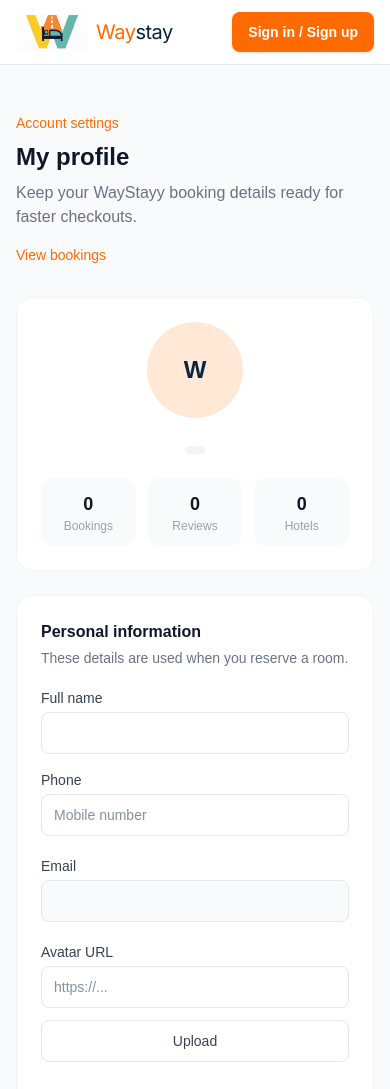
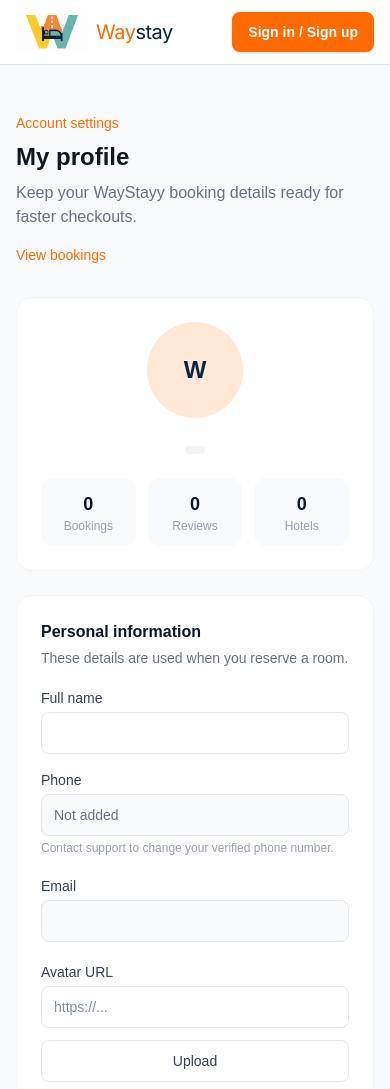
Before and after one commit to abhineshmishra27/WaystayWebapp, a Next.js app: page /dashboard/profile in a window 390 px wide. Shown: the top 1089 px of the page. Built offline with nearby package versions, Linux system fonts and the light colour scheme; no server answers.

Commit message:
Protect-verified-phone-numbers-in-customer-profiles

```diff
--- a/src/app/(customer)/dashboard/profile/page.tsx
+++ b/src/app/(customer)/dashboard/profile/page.tsx
@@ -20,13 +20,12 @@ interface ProfileUser {
   }
 }
 
-type FieldErrors = Partial<Record<'name' | 'phone' | 'avatarUrl', string[]>>
+type FieldErrors = Partial<Record<'name' | 'avatarUrl', string[]>>
 
 export default function ProfilePage() {
   const { update } = useSession()
   const [user, setUser] = useState<ProfileUser | null>(null)
   const [name, setName] = useState('')
-  const [phone, setPhone] = useState('')
   const [avatarUrl, setAvatarUrl] = useState('')
   const [fieldErrors, setFieldErrors] = useState<FieldErrors>({})
   const [loading, setLoading] = useState(true)
@@ -43,7 +42,6 @@ export default function ProfilePage() {
       .then((profile) => {
         setUser(profile)
         setName(profile.name)
-        setPhone(profile.phone || '')
         setAvatarUrl(profile.avatarUrl || '')
       })
       .catch((error) => toast.error(error.message))
@@ -95,7 +93,7 @@ export default function ProfilePage() {
       const res = await fetch('/api/profile', {
         method: 'PATCH',
         headers: { 'Content-Type': 'application/json' },
-        body: JSON.stringify({ name, phone, avatarUrl }),
+        body: JSON.stringify({ name, avatarUrl }),
       })
       const data = await res.json()
       if (!res.ok) {
@@ -190,12 +188,11 @@ export default function ProfilePage() {
               <div>
                 <label className="block text-sm font-medium text-gray-700 mb-1">Phone</label>
                 <input
-                  value={phone}
-                  onChange={(event) => setPhone(event.target.value)}
-                  className="w-full border border-gray-200 rounded-lg px-3 py-2.5 text-sm focus:outline-none focus:ring-2 focus:ring-indigo-500"
-                  placeholder="Mobile number"
+                  value={user?.phone || 'Not added'}
+                  disabled
+                  className="w-full border border-gray-200 rounded-lg px-3 py-2.5 text-sm bg-gray-50 text-gray-500"
                 />
-                {fieldErrors.phone && <p className="text-red-500 text-xs mt-1">{fieldErrors.phone[0]}</p>}
+                <p className="text-xs text-gray-400 mt-1">Contact support to change your verified phone number.</p>
               </div>
             </div>
 
--- a/src/app/api/profile/route.ts
+++ b/src/app/api/profile/route.ts
@@ -7,7 +7,6 @@ import { PERMISSIONS } from '@/lib/rbac'
 
 const profileSchema = z.object({
   name: z.string().trim().min(2, 'Name must be at least 2 characters').max(80, 'Name is too long'),
-  phone: z.string().trim().min(10, 'Phone must be at least 10 digits').max(20, 'Phone is too long').nullable().optional(),
   avatarUrl: z
     .union([z.url('Avatar must be a valid URL'), z.literal('')])
     .nullable()
@@ -75,7 +74,6 @@ export async function PATCH(req: NextRequest) {
       where: { id: session!.user.id },
       data: {
         name: parsed.data.name,
-        phone: normalizeOptional(parsed.data.phone),
         avatarUrl: normalizeOptional(parsed.data.avatarUrl),
       },
       select: {
```
